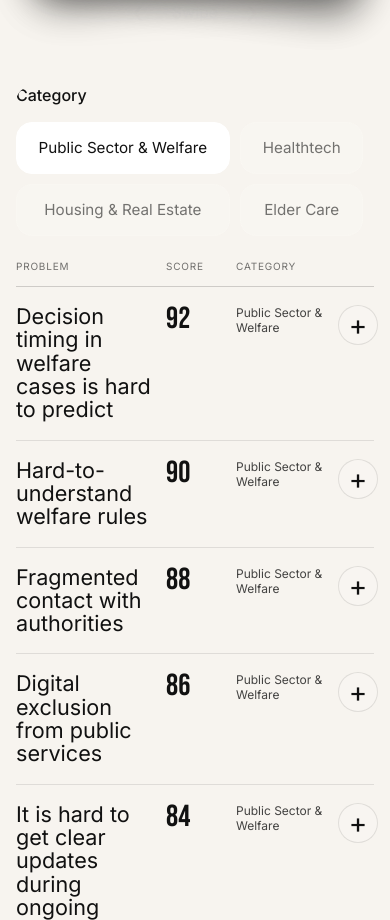
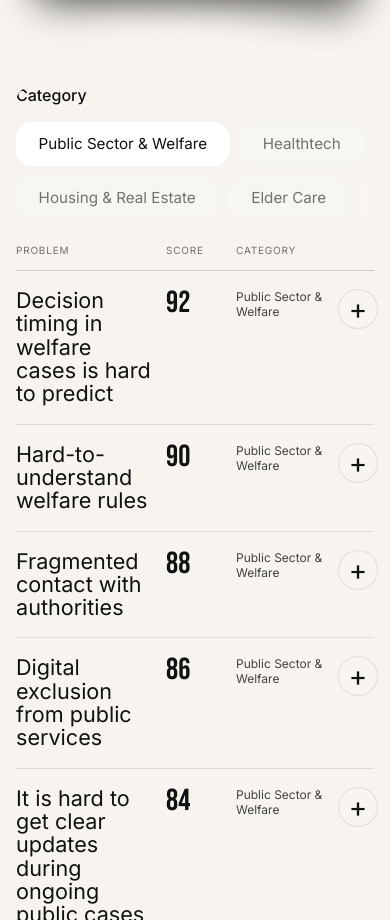
Before and after one commit to mpendyala3/fix-my-itch-sweden, a Next.js app: page / in a window 390 px wide. Shown: the part 1369-2289 px from the top of the page. Built offline with nearby package versions, Linux system fonts and the light colour scheme.

Commit message:
feat: split mobile category rail into independent rows

```diff
--- a/app/ClientHome.tsx
+++ b/app/ClientHome.tsx
@@ -559,6 +559,10 @@ export function HomePage({ routeLabel }: { routeLabel?: string }) {
   const category = categories[current];
   const categoryMeta = category[lang];
   const categoryItems = category.items.map((item) => presentProblem(lang, item[lang]));
+  const categoryRows = [
+    categoryOrder.filter((_, idx) => idx % 2 === 0),
+    categoryOrder.filter((_, idx) => idx % 2 === 1),
+  ];
 
   const topProblemCards = useMemo<TopProblemCard[]>(
     () =>
@@ -801,7 +805,9 @@ export function HomePage({ routeLabel }: { routeLabel?: string }) {
                 </div>
 
                 <div className="filter-list" role="tablist" aria-label={text.categoryLabel}>
-                  {categoryOrder.map((id) => {
+                  {categoryRows.map((row, rowIdx) => (
+                    <div className="filter-row" key={`row-${rowIdx}`}>
+                      {row.map((id) => {
                         const active = id === current;
                         return (
                           <button
@@ -825,6 +831,8 @@ export function HomePage({ routeLabel }: { routeLabel?: string }) {
                           </button>
                         );
                       })}
+                    </div>
+                  ))}
                 </div>
               </aside>
 
--- a/app/globals.css
+++ b/app/globals.css
@@ -794,6 +794,11 @@ nav {
   gap: 0.5rem;
 }
 
+.filter-row {
+  display: grid;
+  gap: 0.5rem;
+}
+
 .filter-option {
   display: flex;
   align-items: center;
@@ -1182,10 +1187,14 @@ footer {
 
   .filter-list {
     display: grid;
-    grid-auto-flow: column;
-    grid-template-rows: repeat(2, minmax(3.25rem, auto));
-    grid-auto-columns: max-content;
-    align-items: stretch;
+    gap: 0.65rem;
+    width: 100%;
+    max-width: 100%;
+    padding: 0.125rem 0 0.375rem;
+  }
+
+  .filter-row {
+    display: flex;
     gap: 0.65rem;
     width: 100%;
     max-width: 100%;
@@ -1194,12 +1203,11 @@ footer {
     overscroll-behavior-x: contain;
     -webkit-overflow-scrolling: touch;
     scroll-snap-type: x proximity;
-    padding: 0.125rem 0 0.375rem;
     scrollbar-width: none;
     touch-action: pan-x;
   }
 
-  .filter-list::-webkit-scrollbar {
+  .filter-row::-webkit-scrollbar {
     display: none;
   }
 
```
Also changed, not shown: 13 other files (tests, documents, lock files or other folders). Lines whose indentation alone changed are shown as unchanged.
